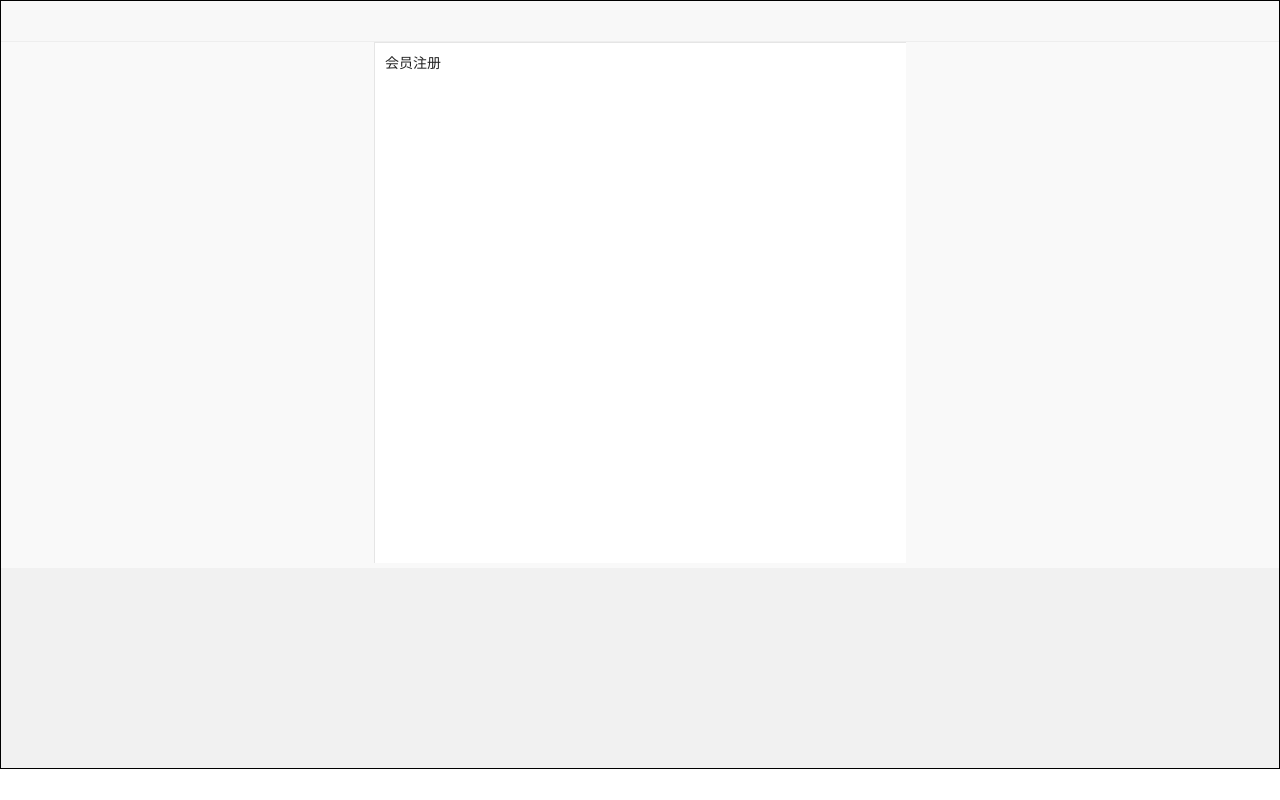
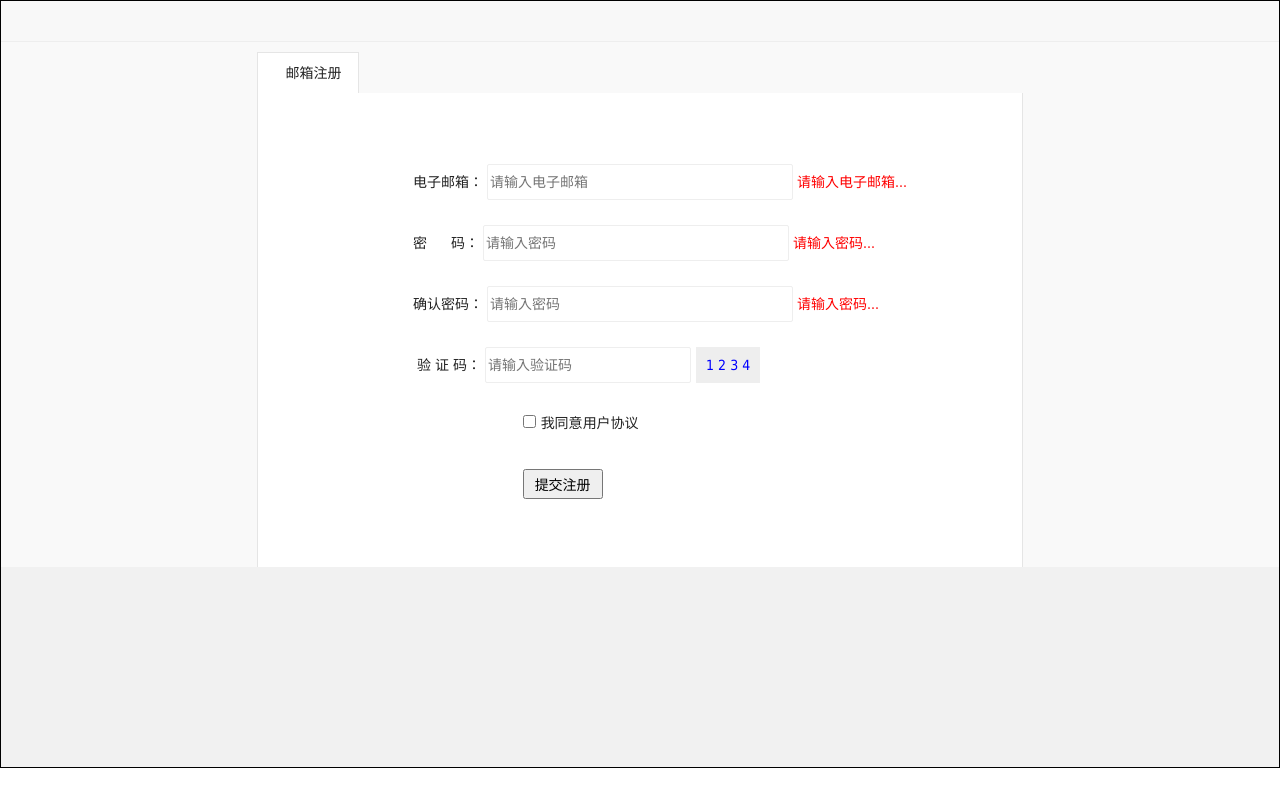
Before and after one commit to fuwei199006/WebLib, a plain HTML site: page Platform/register.html in a window 1280 px wide. Drawn offline with Linux system fonts and the light colour scheme.

Commit message:
fix register

```diff
--- a/Platform/css/register.css
+++ b/Platform/css/register.css
@@ -1,14 +1,72 @@
-.registerBox{
+.registerBox {
+	width: 60%;
+	height: 500px;
+	text-indent: 15%;
+}
 
+.r_tab   {
+	display: block;
+	border: 1px solid #e5e5e5;
+    border-bottom: none;
+	position: relative;
+	width: 100px;
+	text-align: center;
 
-	width: 40%;
+}
+
+ .r_tab li {
+	background: #FFFFFF;
+	height: 20px;
+	line-height: 20px;
+	padding: 10px;
+	border-bottom: none;
+}
+
+.register {
 	background: #FFFFFF;
 	height: 500px;
-	border-top: 1px solid #e5e5e5;
-    border-left: 1px solid #e5e5e5;
+	border: 1px solid #e5e5e5;
+	border-top: none;
+	padding: 46px 0 30px 48px;
+	min-height: 246px;
+}
+.itemContent{
+	margin-top: 25px;
+}
+.itemWrap input{
+	height: 30px;
+	width: 300px;
+	border: 1px solid #eee;
+	padding: 2px;
+	border-radius: 2px;
+}
+.itemWrap .errorMsg{
+	color: red;
+}
+.valide{
+	width: 200px!important;
+}
+.valideCode{
+	color: blue;
+	height: 10px;
+	margin-left: 5px;
+	padding: 10px;
+	background: #EEEEEE;
+}
+.userContact{
+	margin-top: 25px;
+	text-indent: 30%;
+	padding: 5px;
+}
+.userContact input{
+	 margin-right: 5px;
+}
 
+.submit{
+	height: 30px;
+	width: 80px;
 }
-.bg{
+.bg {
 	background: #F9F9F9;
 	height: 100%;
 }
--- a/Platform/register.html
+++ b/Platform/register.html
@@ -1,29 +1,70 @@
 <!DOCTYPE html>
 <html>
+
 	<head>
 		<meta charset="UTF-8">
 		<title>用户注册</title>
-		<link rel="stylesheet" type="text/css" href="css/main.css"/>
-		<link rel="stylesheet" type="text/css" href="css/register.css"/>
+		<link rel="stylesheet" type="text/css" href="css/main.css" />
+		<link rel="stylesheet" type="text/css" href="css/register.css" />
 	</head>
+
 	<body>
 		<div class="bg  debug">
 
-		<div class="header"></div>
-		<div class="registerBox center">
+			<div class="header"></div>
+			<div class="registerBox center">
+				<ul class="r_tab">
+					<li>邮箱注册</li>
+				</ul>
+				<div class="register clear">
+				 <div class="itemContent">
+				 	<lable>电子邮箱：</lable>
+				 	<span class="itemWrap">
+				 		<input type="text" placeholder="请输入电子邮箱" />
+				 		<em class="errorMsg">请输入电子邮箱...</em>
+				 	</span>
 
-				<h1>会员注册</h1>
-				<ul>
-					<li></li>
-					<li></li>
-					<li></li>
-					<li></li>
-					<li></li>
-					<li></li>
-				</ul>
-		</div>
-		<div class="footer"></div>
+				 </div>
+			  <div class="itemContent">
+				 	<lable>密&nbsp;&nbsp;&nbsp;&nbsp;&nbsp;&nbsp;码：</lable>
+				 	<span class="itemWrap">
+				 		<input type="text" placeholder="请输入密码" />
+				 		<em class="errorMsg">请输入密码...</em>
+				 	</span>
+
+				 </div>
+
+				 <div class="itemContent">
+				 	<lable>确认密码：</lable>
+				 	<span class="itemWrap">
+				 		<input type="text" placeholder="请输入密码" />
+				 		<em class="errorMsg">请输入密码...</em>
+				 	</span>
+
+				 </div>
+
+				 <div class="itemContent">
+				 	<lable>&nbsp;验&nbsp;证&nbsp;码：</lable>
+				 	<span class="itemWrap">
+				 		<input type="text" class="valide" placeholder="请输入验证码" /><span class="valideCode">1 2 3 4</span>
+				 		<em class="errorMsg"></em>
+				 	</span>
+
+				 </div>
+				 <div class="userContact ">
+				 	 <input type="checkbox" />我同意<a href="#">用户协议</a>
+				 </div>
+
+				  <div class="userContact ">
+				 	 <button class="submit">提交注册</button>
+				 </div>
+
+				</div>
+			</div>
+
+			<div class="footer"></div>
 
 		</div>
 	</body>
+
 </html>
```
